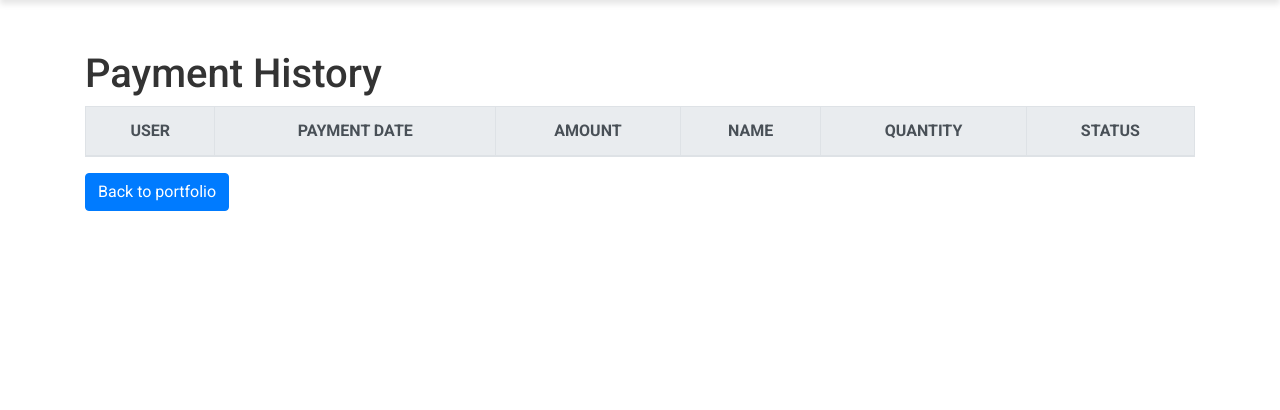
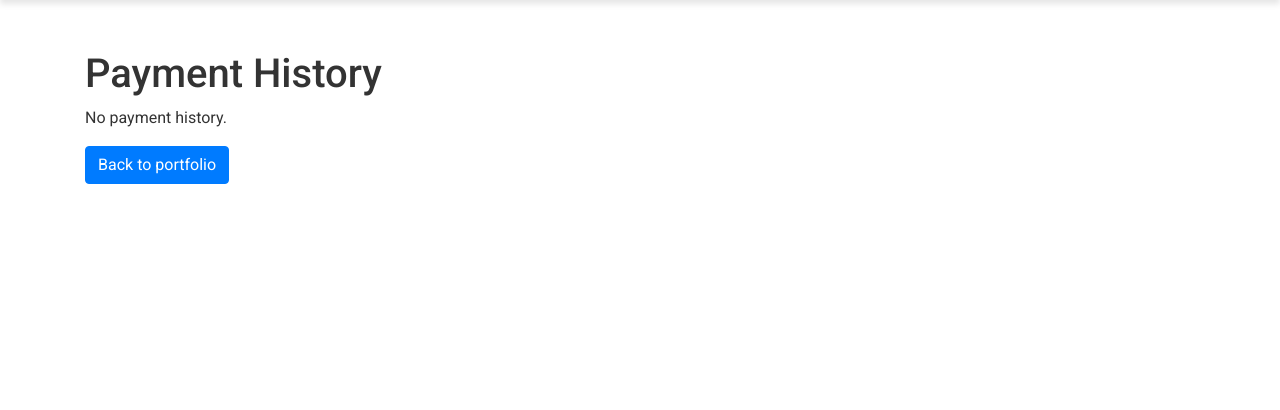
Before and after one commit to dataSHETHinks/Encrypto, a Django app: page /payment-history/ in a window 1280 px wide. Shown: the part 96-506 px from the top of the page. Run offline with Django 4.2, Linux system fonts and the light colour scheme; a user stored in the database is signed in; data that the repository does not hold is empty; some libraries are stand-ins or nearby versions.

Commit message:
payment history fixed

```diff
--- a/mainapp/views.py
+++ b/mainapp/views.py
@@ -520,7 +520,6 @@ def rate_limit_err(request):
 
 @login_required(login_url='login')
 def payment_history_view(request):
-    print("Hi", request.user)
     history = PaymentHistory.objects.filter(user=request.user)
-    print("history", history)
+    print("--", history)
     return render(request, 'payment-history.html', {'history' : history })
--- a/templates/payment-history.html
+++ b/templates/payment-history.html
@@ -6,7 +6,7 @@
 {% block content %}
 
 <h1>Payment History</h1>
-
+{% if history %}
 <table class="table table-bordered table-hover">
     <thead class="thead-light">
         <tr>
@@ -31,6 +31,9 @@
             {% endfor %}
     </tbody>
 </table>
+    {% else %}
+    <p>No payment history.</p>
+    {% endif %}
     <p><a class="btn btn-primary" href="{% url 'portfolio' %}">Back to portfolio</a></p>
 {% endblock content %}
 
```
Also changed, not shown: db.sqlite3 (deleted). Lines whose indentation alone changed are shown as unchanged.
